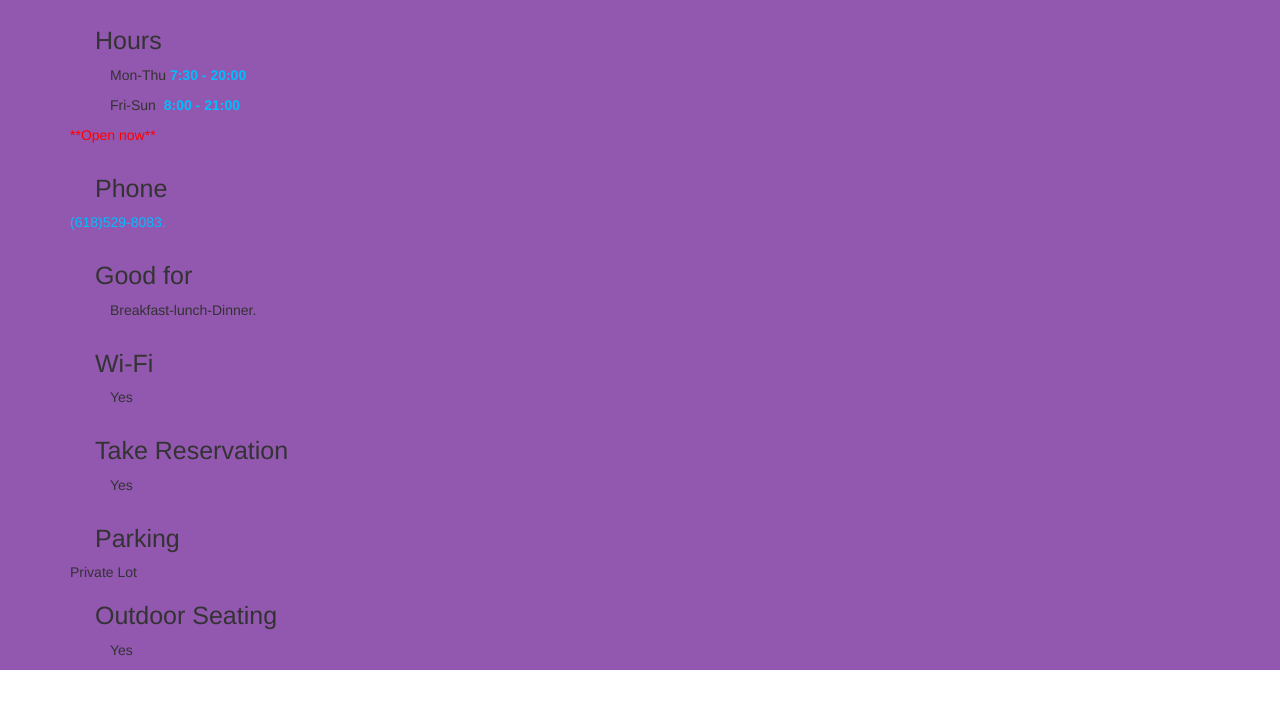
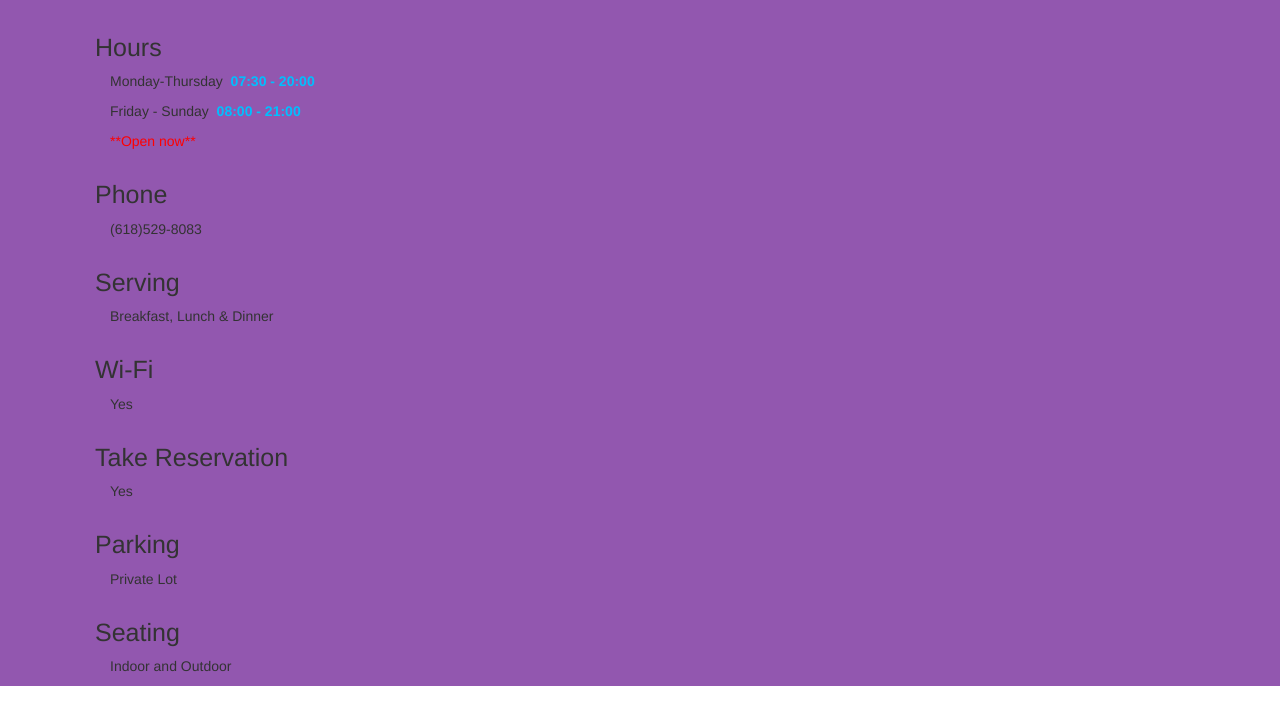
Before and after one commit to SIU-CS/MultiMenu, a website: page www/index.html at #/info in a window 1280 px wide. Shown: the part 76-800 px from the top of the page. Drawn offline with nearby package versions, Linux system fonts and the light colour scheme.

Commit message:
Making it look sweet

```diff
--- a/www/css/MenuInterfaceCSS.css
+++ b/www/css/MenuInterfaceCSS.css
@@ -10,6 +10,7 @@ html, body
 	width: 100%;
 	height: 25%;
 	float: left;
+	text-align: center;
 }
 
 
@@ -23,6 +24,10 @@ html, body
 	font-size: 550%;
 }
 
+#title
+{
+	background-color: #fa5858;
+}
 #menu
 {
 	background-color: #21a025;
@@ -38,12 +43,7 @@ html, body
 	background-color: #87cefa;
 }
 
-#nutritional_info
+#games
 {
 	background-color: #f2b843;
 }
-
-#games
-{
-	background-color: #fffdb7;
-}
--- a/www/css/info.css
+++ b/www/css/info.css
@@ -1,25 +1,23 @@
-#info
-{
-	background-color: #9257af;
+.note{
+    color: deepskyblue;
+}
+.red{
+    color: red;
+    text-indent: 40px;
 }
 
-.note{
-    color:deepskyblue;
-}
-.red{color: red;}
-
 .myh1 {
-    color:black;
+    color: light black;
     text-align: center;
-    font-size:30px;
 }
 
 .myh2 {
-   margin-left:25px;
-     text-align: left;
+    margin-left: 25px;
+    text-align: left;
     font-size: 25px;
 }
 
-.myp {text-indent: 40px;
-    color: ligth black;
+.myp {
+    text-indent: 40px;
+    color: light black;
 }
--- a/www/views/info.html
+++ b/www/views/info.html
@@ -7,39 +7,39 @@
 
             <div class="container">
                 <h2 class="myh2">Hours</h2>
-                <p class="myp">Mon-Thu&nbsp;<b class="note">7:30 - 20:00</b></p>
-                <p class="myp"> Fri-Sun &nbsp;<b class="note">8:00 - 21:00</b></p>
+                <p class="myp">Monday-Thursday  &nbsp;<b class="note">07:30 - 20:00</b></p>
+                <p class="myp"> Friday - Sunday  &nbsp;<b class="note">08:00 - 21:00</b></p>
                 <p class="red">**Open now**</p>
             </div>
 
             <div class="container">
                 <h2 class="myh2">Phone</h2>
-                <p class="note">(618)529-8083.</p>
+                <p class="myp">(618)529-8083</p>
             </div>
 
             <div class="container">
-                <h2 class="myh2">Good for</h2>
-                <p class="myp"> Breakfast-lunch-Dinner.</p>
+                <h2 class="myh2">Serving</h2>
+                <p class="myp">Breakfast, Lunch & Dinner</p>
             </div>
 
             <div class="container">
-                <h2 class="myh2"> Wi-Fi</h2>
+                <h2 class="myh2">Wi-Fi</h2>
                 <p class="myp">Yes</p>
             </div>
 
             <div class="container">
                 <h2 class="myh2">Take Reservation</h2>
-                <p class="myp"> Yes</p>
+                <p class="myp">Yes</p>
             </div>
 
             <div class="container">
                 <h2 class="myh2">Parking</h2>
-                <myp>Private Lot</myp>
+                <p class="myp">Private Lot</p>
             </div>
 
             <div  class="container">
-                <h2 class="myh2"> Outdoor Seating</h2>
-                <p class="myp"> Yes</p>
+                <h2 class="myh2">Seating</h2>
+                <p class="myp">Indoor and Outdoor</p>
             </div>
 
 </div>
```
Also changed, not shown: www/views/MenuInterface.html (+4 -14 lines).
